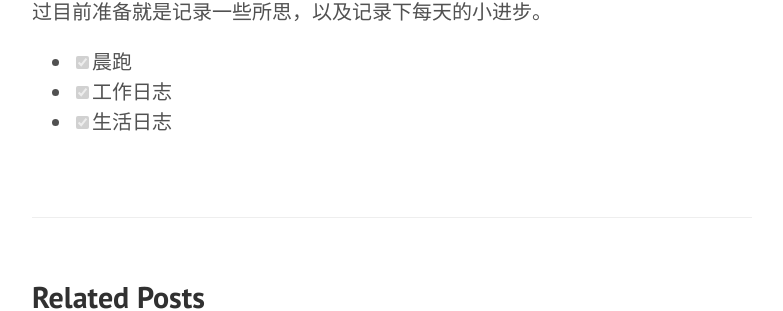
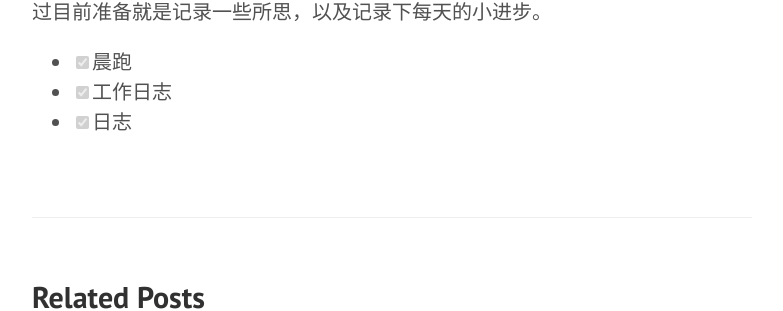
Before and after one commit to yoncise/yoncise.github.io, a Jekyll site: the page built from _posts/2020-10-10-14199293.md, in a window 1280 px wide. Shown: the part 423-734 px from the top of the page, without its empty margins (428-1211 px from the left). Built offline with Jekyll 4.4.1, drawn with Linux system fonts in a browser that asks for light colours.

Commit message:
sync from yuque

```diff
--- a/_posts/2020-10-10-14199293.md
+++ b/_posts/2020-10-10-14199293.md
@@ -6,4 +6,4 @@ title: 立个 Flag
 
 - [x] 晨跑
 - [x] 工作日志
-- [x] 生活日志
+- [x] 日志
```
